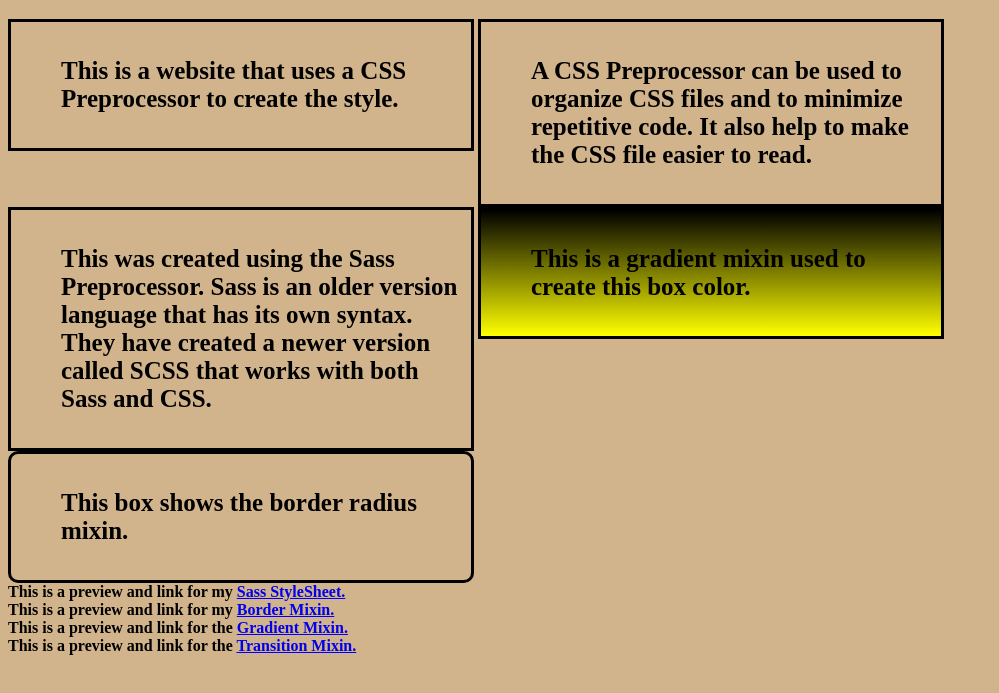
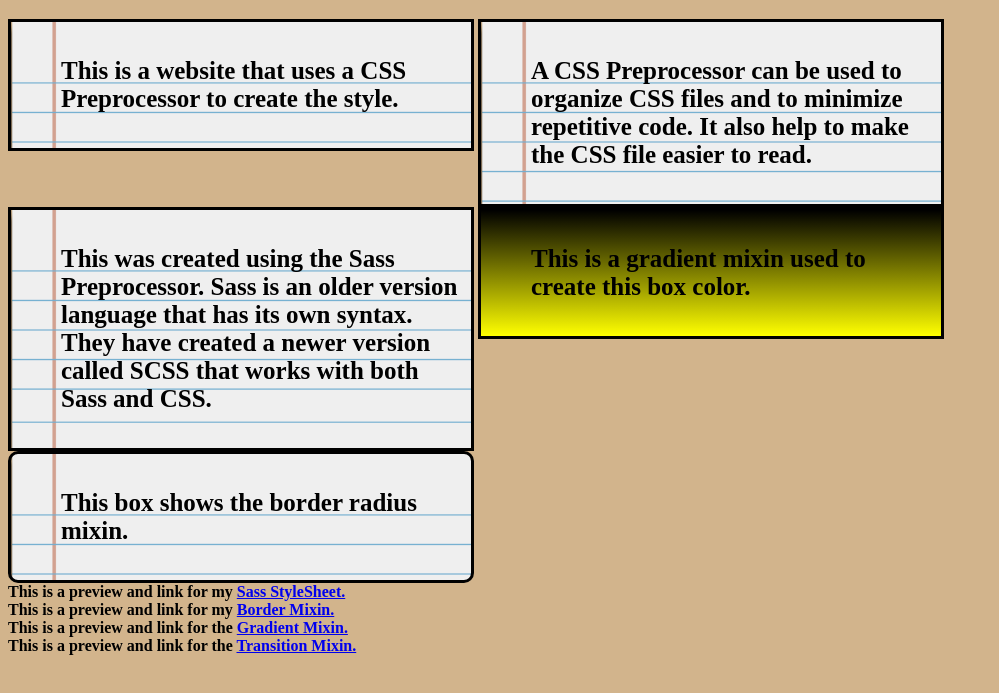
Before and after one commit to AJWood515/AdvCSS, a plain HTML site: page DownloadSass.html in a window 1280 px wide. Shown: the part 61-754 px from the top of the page, without its empty margins (0-999 px from the left). Drawn offline with Linux system fonts and the light colour scheme.

Commit message:
changes made to make images to show up as well as mixins

```diff
--- a/sass/style.scss
+++ b/sass/style.scss
@@ -1,15 +1,15 @@
 $primColor: blue;
 $secColor: red;
-$img: url("../notebook3.png");
+$img: url("../Images/notebook3.png");
 $size: auto;
 $border: 3px solid black;
 $txtPadding: 50px;
 $gradprim: black;
 $gradsec:yellow;
 
-@import '../gradientMixin';
-@import '../borderRadiusMixin';
-@import '../transitionMixin';
+@import '../gradient-mixin-example/gradientMixin';
+@import '../borderRadiusMixin/borderRadiusMixin';
+@import '../transitionMixin/transitionMixin';
 
 h1 {
   color : $primColor;
```
Also changed, not shown: SASSExample/css/style.css, css/style.css, sass/teststyle.css, 2 other files.
